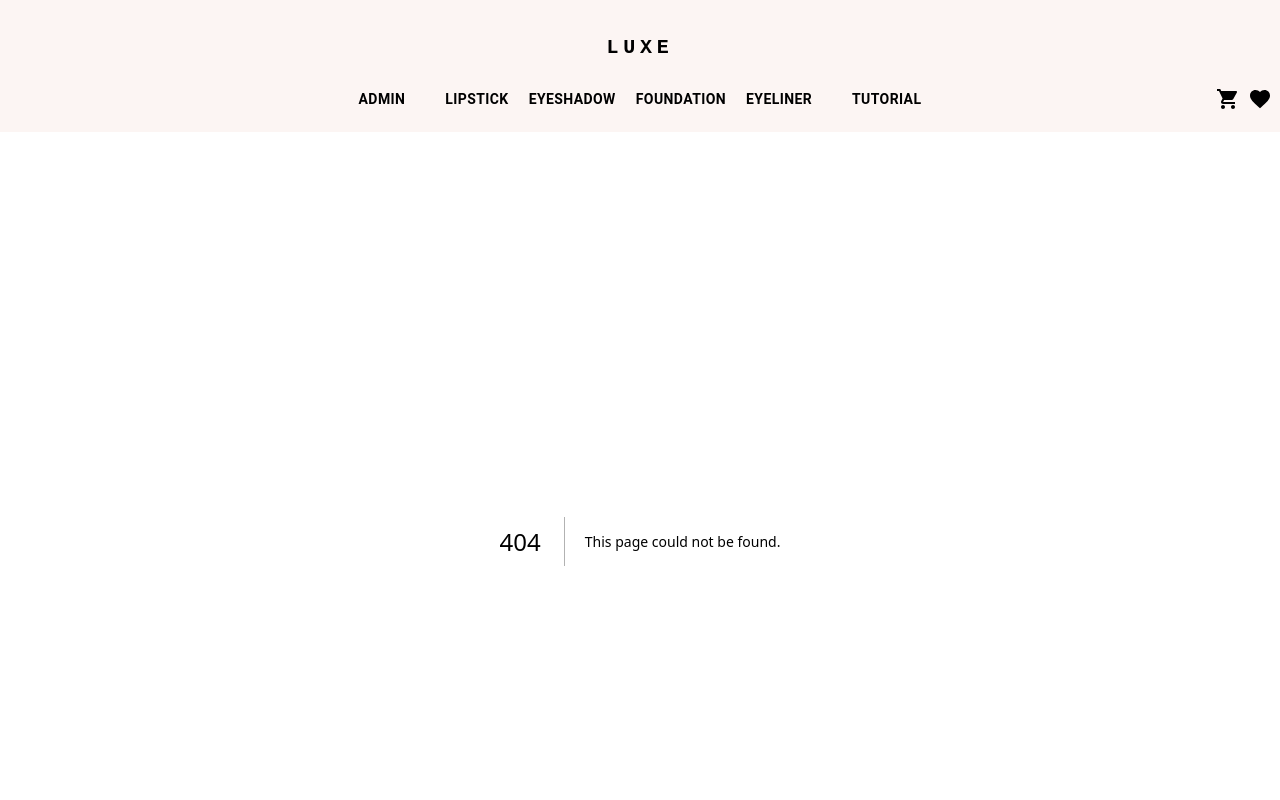
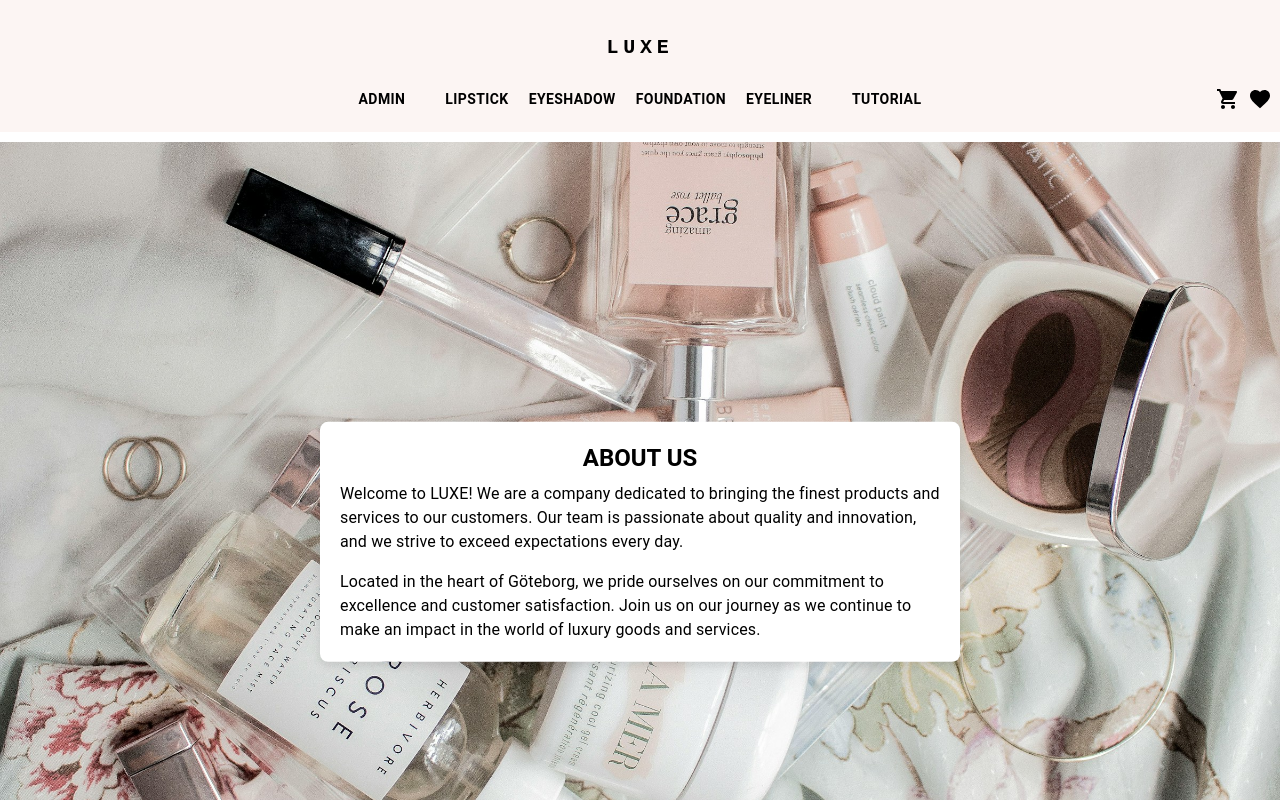
Before and after one commit to iiddaa96/luxe, a Next.js app: page /about-us in a window 1280 px wide. Before the commit this address had no page. Shown: the top 800 px of the page. Built offline with nearby package versions, Linux system fonts and the light colour scheme.

Commit message:
made header sticky and footer always in bottom

```diff
--- /dev/null
+++ b/app/about-us/page.tsx
@@ -0,0 +1,63 @@
+import { Box, Typography } from "@mui/material";
+import Image from "next/image";
+import AboutImage from "../assets/contact.jpg";
+
+function AboutUs() {
+  return (
+    <main>
+      <Box
+        sx={{
+          position: "relative",
+          width: "100%",
+          height: "100vh",
+          overflow: "hidden",
+        }}
+      >
+        <Image
+          src={AboutImage}
+          alt="About Us Background"
+          layout="fill"
+          objectFit="cover"
+          style={{ zIndex: -1 }}
+        />
+        <Box
+          sx={{
+            position: "absolute",
+            top: "50%",
+            left: "50%",
+            width: "80%",
+            maxWidth: "600px",
+            backgroundColor: "white",
+            padding: "20px",
+            borderRadius: "8px",
+            boxShadow: "0 4px 8px rgba(0, 0, 0, 0.1)",
+            transform: "translate(-50%, -50%)",
+          }}
+        >
+          <Typography
+            sx={{ textAlign: "center", fontWeight: "bold" }}
+            variant="h5"
+            component="h2"
+            gutterBottom
+          >
+            ABOUT US
+          </Typography>
+          <Typography sx={{ marginBottom: "16px" }}>
+            Welcome to LUXE! We are a company dedicated to bringing the finest
+            products and services to our customers. Our team is passionate about
+            quality and innovation, and we strive to exceed expectations every
+            day.
+          </Typography>
+          <Typography>
+            Located in the heart of Göteborg, we pride ourselves on our
+            commitment to excellence and customer satisfaction. Join us on our
+            journey as we continue to make an impact in the world of luxury
+            goods and services.
+          </Typography>
+        </Box>
+      </Box>
+    </main>
+  );
+}
+
+export default AboutUs;
--- a/app/layout.tsx
+++ b/app/layout.tsx
@@ -11,13 +11,30 @@ interface LayoutProps {
 export default function RootLayout({ children }: LayoutProps) {
   return (
     <html lang="en">
-      <body>
+      <body
+        style={{
+          display: "flex",
+          flexDirection: "column",
+          minHeight: "100vh",
+          margin: 0,
+        }}
+      >
         <CartProvider>
           {/* <AppRouterCacheProvider> */}
-          <ResponsiveAppBar />
+          <div
+            style={{
+              position: "sticky",
+              top: 0,
+              zIndex: 1000,
+              width: "100%",
+            }}
+          >
+            <ResponsiveAppBar />
+          </div>
           <main
             style={{
               paddingTop: "10px",
+              flex: "1 0 auto",
             }}
           >
             {children}
--- a/app/ui/Navigation/Footer.tsx
+++ b/app/ui/Navigation/Footer.tsx
@@ -69,7 +69,7 @@ function Footer() {
         </Typography>
         <Typography
           component={Link}
-          href="/about us"
+          href="/about-us"
           sx={{
             color: "inherit",
             textDecoration: "none",
--- a/app/ui/Navigation/SubHeader.tsx
+++ b/app/ui/Navigation/SubHeader.tsx
@@ -18,9 +18,6 @@ const Subheader: React.FC = () => {
           padding: "10px",
           // borderBottom: "1px solid black",
           backgroundColor: "#FCF5F3",
-          // position: "sticky",
-          // top: 0,
-          // zIndex: 999,
         }}
       >
         <Box
```
Also changed, not shown: app/assets/contact.jpg (added).
